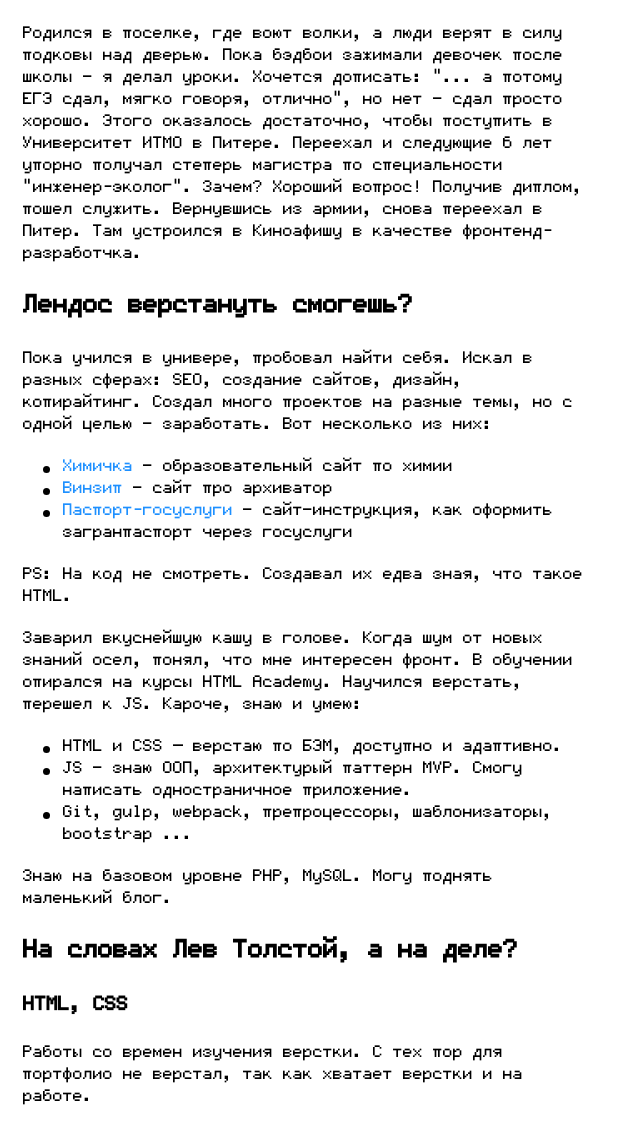
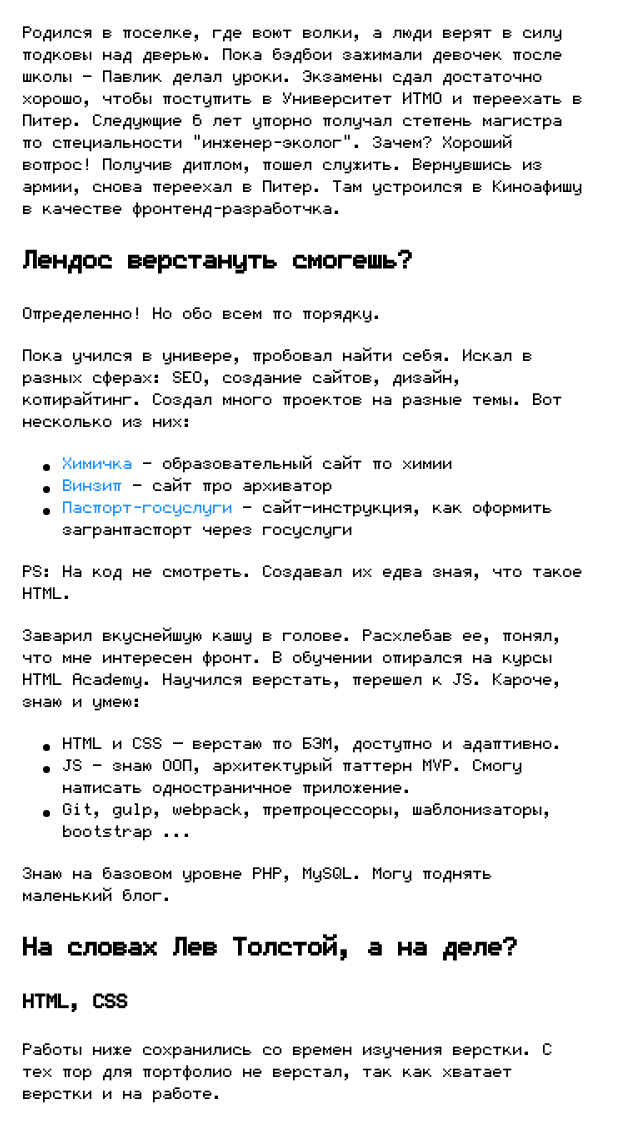
Before and after one commit to pavellbor/portfolio, a plain HTML site: page index.html in a window 1280 px wide. Shown: the part 668-1790 px from the top of the page, without its empty margins (0-640 px from the left). Drawn offline with Linux system fonts and the light colour scheme; files whose address does not match are found by name.

Commit message:
Исправит текст

```diff
--- a/index.html
+++ b/index.html
@@ -19,16 +19,17 @@
   </header>
   <main>
     <h2>Откуда ты взялся, красавчик?</h2>
-    <p>Родился в поселке, где воют волки, а люди верят в силу подковы над дверью. Пока бэдбои зажимали девочек после школы – я делал уроки. Хочется дописать: "... а потому ЕГЭ сдал, мягко говоря, отлично", но нет – сдал просто хорошо. Этого оказалось достаточно, чтобы поступить в Университет ИТМО в Питере. Переехал и следующие 6 лет упорно получал степерь магистра по специальности "инженер-эколог". Зачем? Хороший вопрос! Получив диплом, пошел служить. Вернувшись из армии, снова переехал в Питер. Там устроился в Киноафишу в качестве фронтенд-разработчка.</p>
+    <p>Родился в поселке, где воют волки, а люди верят в силу подковы над дверью. Пока бэдбои зажимали девочек после школы – Павлик делал уроки. Экзамены сдал достаточно хорошо, чтобы поступить в Университет ИТМО и переехать в Питер. Следующие 6 лет упорно получал степень магистра по специальности "инженер-эколог". Зачем? Хороший вопрос! Получив диплом, пошел служить. Вернувшись из армии, снова переехал в Питер. Там устроился в Киноафишу в качестве фронтенд-разработчка.</p>
     <h2>Лендос верстануть смогешь?</h2>
-    <p>Пока учился в универе, пробовал найти себя. Искал в разных сферах: SEO, создание сайтов, дизайн, копирайтинг. Создал много проектов на разные темы, но с одной целью – заработать. Вот несколько из них:</p>
+    <p>Определенно! Но обо всем по порядку.</p>
+    <p>Пока учился в универе, пробовал найти себя. Искал в разных сферах: SEO, создание сайтов, дизайн, копирайтинг. Создал много проектов на разные темы. Вот несколько из них:</p>
     <ul>
       <li><a href="https://himi4ka.ru" target="_blank">Химичка</a> – образовательный сайт по химии</li>
       <li><a href="https://winzip.su" target="_blank">Винзип</a> – сайт про архиватор</li>
       <li><a href="https://passport-gosuslugi.ru" target="_blank">Паспорт-госуслуги</a> – сайт–инструкция, как оформить загранпаспорт через госуслуги</li>
     </ul>
     <p>PS: На код не смотреть. Создавал их едва зная, что такое HTML.</p>
-    <p>Заварил вкуснейшую кашу в голове. Когда шум от новых знаний осел, понял, что мне интересен фронт. В обучении опирался на курсы HTML Academy. Научился верстать, перешел к JS. Кароче, знаю и умею:</p>
+    <p>Заварил вкуснейшую кашу в голове. Расхлебав ее, понял, что мне интересен фронт. В обучении опирался на курсы HTML Academy. Научился верстать, перешел к JS. Кароче, знаю и умею:</p>
     <ul>
       <li>HTML и CSS — верстаю по БЭМ, доступно и адаптивно.</li>
       <li>JS – знаю ООП, архитектурый паттерн MVP. Смогу написать одностраничное приложение.</li>
@@ -37,7 +38,7 @@
     <p>Знаю на базовом уровне PHP, MySQL. Могу поднять маленький блог.</p>
     <h2>На словах Лев Толстой, а на деле?</h2>
     <h3>HTML, CSS</h3>
-    <p>Работы со времен изучения верстки. С тех пор для портфолио не верстал, так как хватает верстки и на работе.</p>
+    <p>Работы ниже сохранились со времен изучения верстки. С тех пор для портфолио не верстал, так как хватает верстки и на работе.</p>
     <ul>
       <li><a href="https://pavellbor.github.io/cat-kennel/" target="_blank">Питомник Мейн-Кунов</a> – <a href="https://github.com/pavellbor/cat-hennel" target="_blank">исходники</a></li>
       <li><a href="https://pavellbor.github.io/Nerds/catalog/" target="_blank">Магазин готовых шаблонов</a> – <a href="https://github.com/pavellbor/Nerds" target="_blank">исходники</a></li>
@@ -52,7 +53,7 @@
     <h2>Меняешь компании, как девушек?</h2>
     <p>С ноября 2020 года работаю фронтенд-разработчиком в Киноафише. Верстаю новые страницы, правлю баги, пишу JS модули. Работаю с нативным языком.</p>
     <h2>Задрот?</h2>
-    <p>Не курю, не пью и не ругаюсь матом. Шучу. Шучу – не шучу. Только ЗОЖ. Хожу в зал и не ем мясо. Пишу песни и их же играю на гитаре. Посещаю с любимой новые места. Обожаю научпоп. В планах создать сайт, который объяснял бы сложные научные темы простыми словами. В общем, простой парень с тонким чувством юмора и толстыми амбициями.</p>
+    <p>Не курю, не пью и не ругаюсь матом. Шучу. Шучу – не шучу. Только ЗОЖ. Хожу в зал и не ем мясо. Пишу песни, играю на гитаре. Посещаю с любимой новые места. Обожаю научпоп. В планах создать сайт, который объяснял бы сложные научные темы простыми словами. В общем, простой парень с тонким чувством юмора и толстыми амбициями.</p>
     <h2>Мы вам перезвоним</h2>
     <p>Не верю. Но если что, то вот мои контакты:</p>
     <ul>
```
